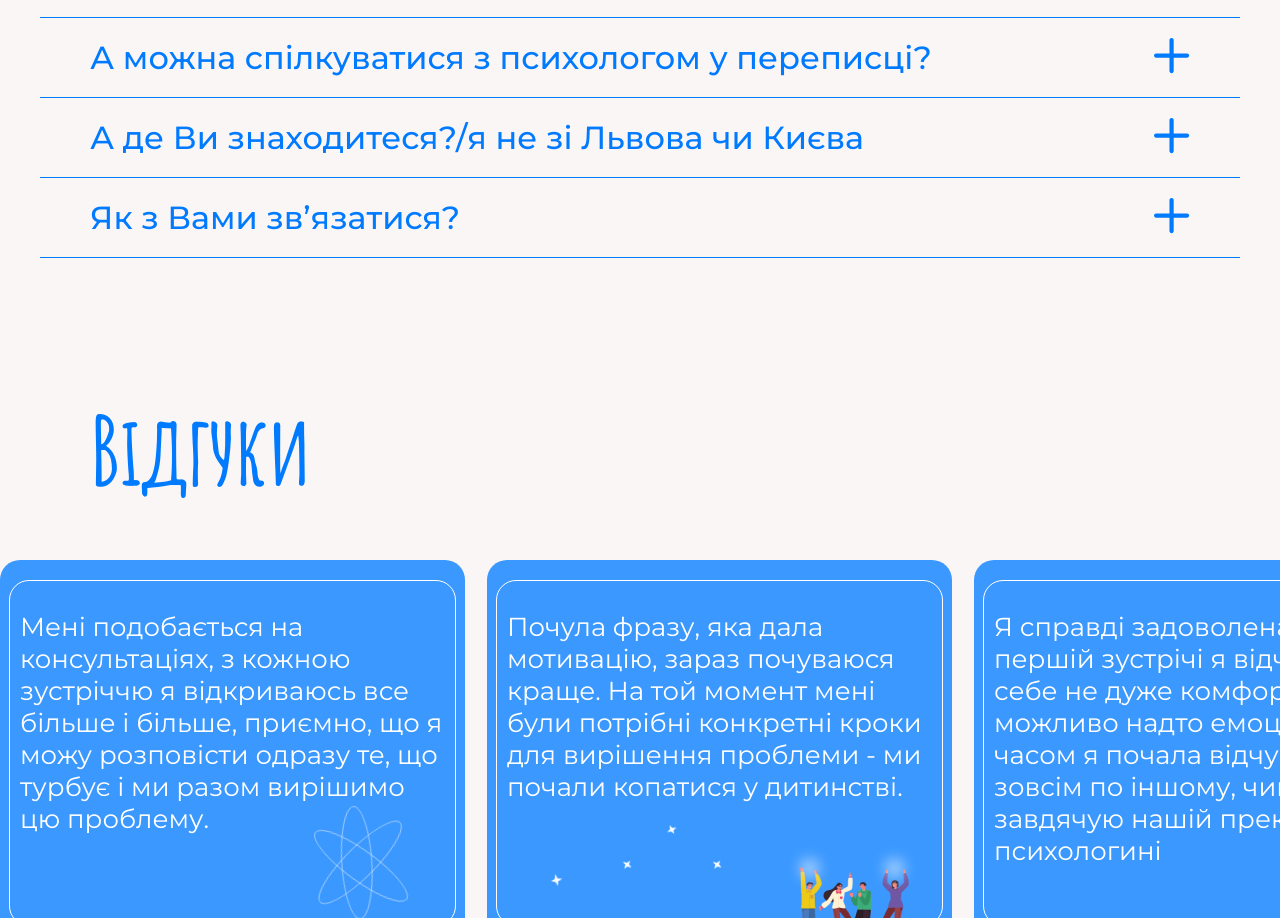
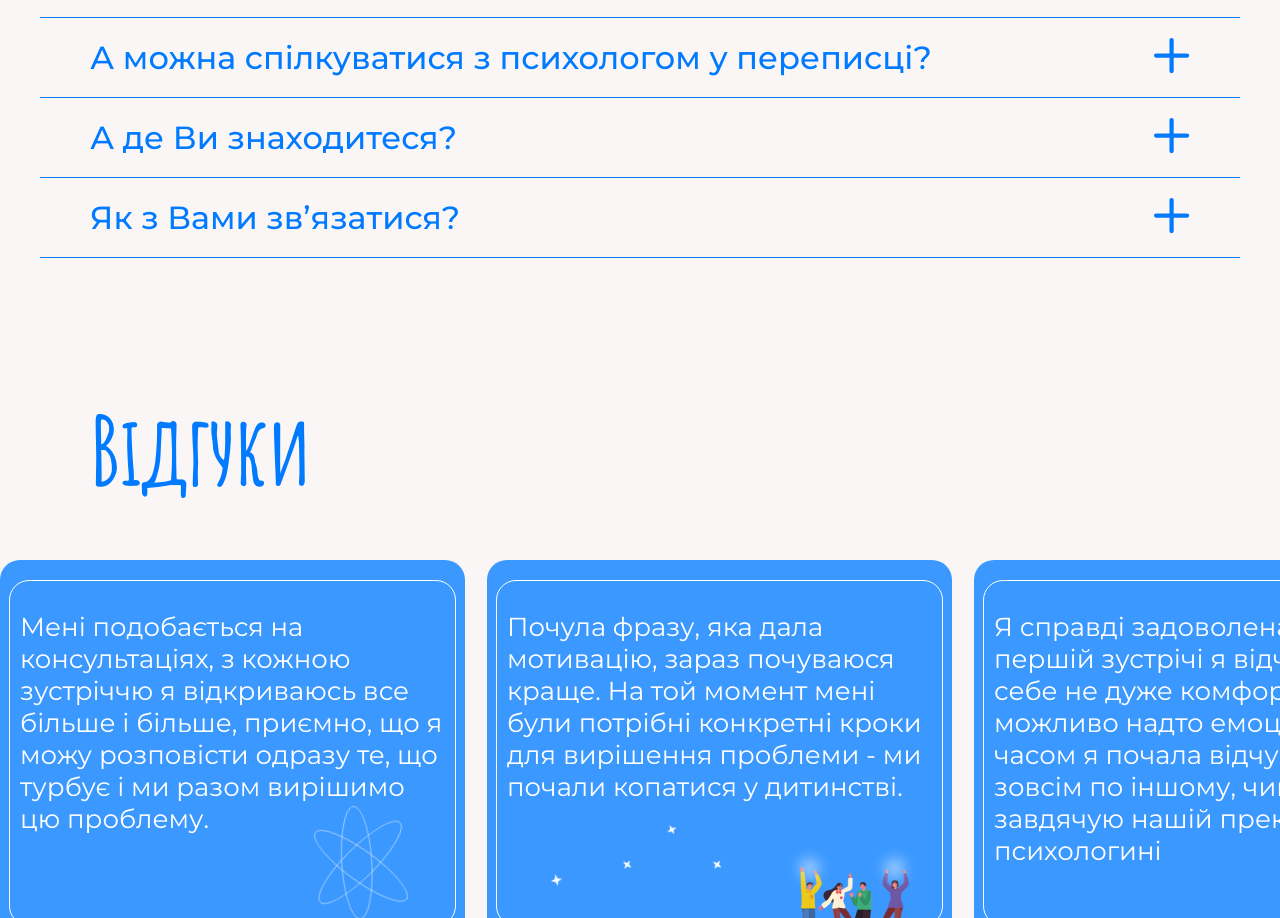
Before and after one commit to InnaYasinchuk/SafeRoom, a plain HTML site: page index.html in a window 1280 px wide. Shown: the part 5421-6339 px from the top of the page. Drawn offline with nearby package versions, Linux system fonts and the light colour scheme; files whose address does not match are found by name.

Commit message:
fixed faq

```diff
--- a/index.html
+++ b/index.html
@@ -405,7 +405,7 @@
 
         <li class="accordion-item">
           <h4 class="accordion-item-title">
-            А де Ви знаходитеся?/я не зі Львова чи Києва
+            А де Ви знаходитеся?
             <span>
               <svg class="faq-close" width="36" height="36">
                 <use xlink:href="sprite.svg#faqClose"></use>
```
